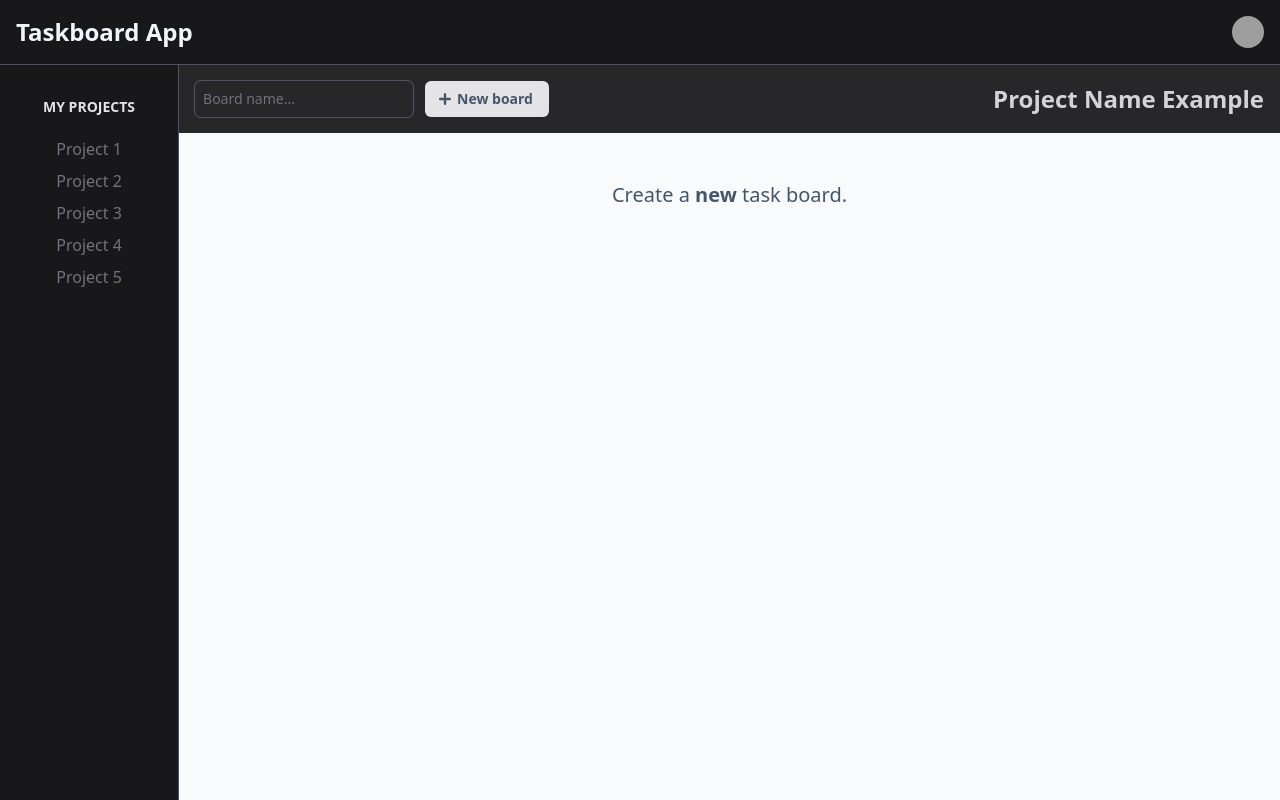
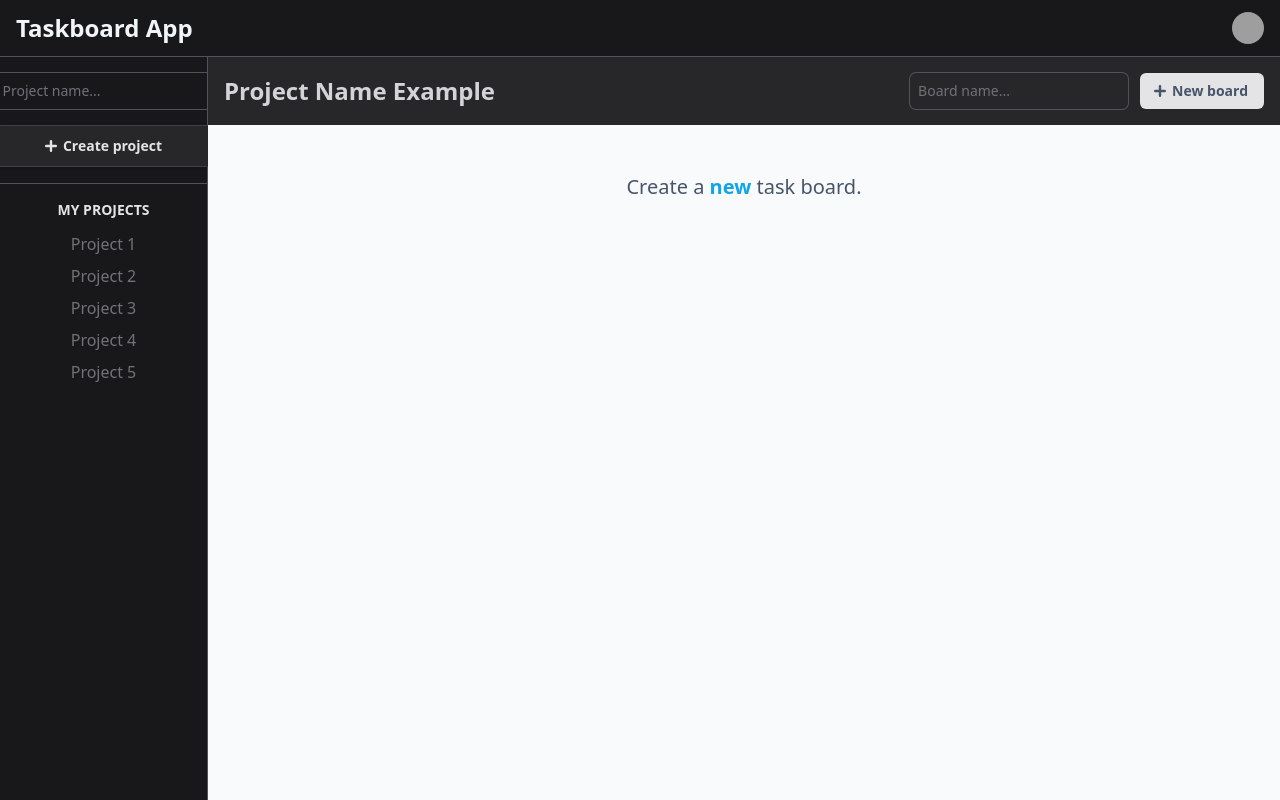
Before and after one commit to valentepablo/taskboard-app, a React (Create React App) app: page / in a window 1280 px wide. Built offline with nearby package versions, Linux system fonts and the light colour scheme; grey boxes are pictures that could not be loaded.

Commit message:
ui changes sidebar / project panel

```diff
--- a/src/components/Board.jsx
+++ b/src/components/Board.jsx
@@ -1,4 +1,4 @@
-import React, { useState, useContext } from 'react';
+import React, { useState, useContext, useEffect } from 'react';
 import Task from './Task';
 import { BoardContext } from '../context/BoardContext';
 
@@ -8,14 +8,17 @@ const Board = ({ board }) => {
   const [taskList, setTaskList] = useState([]);
   const [newTask, setNewTask] = useState('');
 
+  useEffect(() => {
+    board.tasks = [...taskList];
+  }, [taskList]);
+
   const handleAddTask = () => {
     let lastTaskId = taskList.length > 0 ? taskList[taskList.length - 1].id : 0;
     const newObjTask = {
       id: lastTaskId + 1,
-      name: newTask ? newTask : 'Nueva tarea',
+      name: newTask ? newTask : 'New task',
       completed: false,
     };
-
     setTaskList([...taskList, newObjTask]);
     setNewTask('');
   };
--- a/src/components/BoardsContainer.jsx
+++ b/src/components/BoardsContainer.jsx
@@ -16,7 +16,7 @@ const BoardsContainer = () => {
         })
       ) : (
         <p className='mx-auto text-xl text-slate-600'>
-          Create a <strong>new</strong> task board.
+          Create a <strong className='text-sky-500'>new</strong> task board.
         </p>
       )}
     </div>
--- a/src/components/Navbar.jsx
+++ b/src/components/Navbar.jsx
@@ -2,7 +2,7 @@ import React from 'react';
 
 const Navbar = () => {
   return (
-    <nav className='flex items-center justify-between px-4 py-4 border-b border-b-zinc-600 bg-zinc-900 text-slate-100'>
+    <nav className='flex items-center justify-between px-4 py-3 border-b border-b-zinc-600 bg-zinc-900 text-slate-100'>
       <h1 className='text-2xl font-bold'>Taskboard App</h1>
       <div className='relative w-8 h-8 cursor-pointer'>
         <div>
--- a/src/components/ProjectPanelContainer.jsx
+++ b/src/components/ProjectPanelContainer.jsx
@@ -6,6 +6,9 @@ const ProjectPanelContainer = () => {
     useContext(BoardContext);
   return (
     <div className='flex items-center justify-between gap-5 p-4 bg-zinc-800'>
+      <div className='text-2xl font-semibold text-zinc-300'>
+        Project Name Example
+      </div>
       <div className='flex items-center gap-3'>
         <input
           value={boardName}
@@ -36,9 +39,6 @@ const ProjectPanelContainer = () => {
           New board
         </button>
       </div>
-      <div className='text-2xl font-semibold text-zinc-300'>
-        Project Name Example
-      </div>
     </div>
   );
 };
--- a/src/components/Sidebar.jsx
+++ b/src/components/Sidebar.jsx
@@ -2,23 +2,46 @@ import React from 'react';
 
 const Sidebar = () => {
   return (
-    <div className='flex flex-col items-center py-8 border-r w-52 border-r-zinc-600 bg-zinc-900 text-zinc-200'>
-      <div className='flex flex-col items-center w-full gap-4 projects-container '>
-        <h2 className='text-sm font-semibold uppercase'>My projects</h2>
+    <div className='flex flex-col items-center border-r w-52 border-r-zinc-600 bg-zinc-900 text-zinc-200'>
+      <div className='flex flex-col items-center gap-4 p-4 border-b border-b-zinc-600'>
+        <input
+          type='text'
+          placeholder='Project name...'
+          className='px-2 py-2 text-sm font-normal rounded-md outline-none grow bg-inherit text-zinc-400 ring-1 ring-zinc-600 placeholder:text-zinc-500 focus:ring-sky-400'
+        />
+        <button className='flex w-full items-center justify-center rounded-md border border-zinc-700 bg-zinc-800 px-1.5 py-2 pr-3 text-sm font-semibold shadow hover:text-sky-400'>
+          <span>
+            <svg
+              className='w-6 h-6'
+              fill='currentColor'
+              viewBox='0 0 20 20'
+              xmlns='http://www.w3.org/2000/svg'>
+              <path
+                fillRule='evenodd'
+                d='M10 5a1 1 0 011 1v3h3a1 1 0 110 2h-3v3a1 1 0 11-2 0v-3H6a1 1 0 110-2h3V6a1 1 0 011-1z'
+                clipRule='evenodd'
+              />
+            </svg>
+          </span>
+          Create project
+        </button>
+      </div>
+      <div className='flex flex-col items-center w-full gap-2 py-4'>
+        <h2 className='px-4 text-sm font-semibold uppercase'>My projects</h2>
         <ul className='flex flex-col items-center w-full font-medium text-center '>
-          <li className='w-full py-1 cursor-pointer text-zinc-500 hover:bg-zinc-800 hover:text-sky-400'>
+          <li className='w-full px-4 py-1 cursor-pointer text-zinc-500 hover:bg-zinc-800 hover:text-sky-400'>
             Project 1
           </li>
-          <li className='w-full py-1 cursor-pointer text-zinc-500 hover:bg-zinc-800 hover:text-sky-400'>
+          <li className='w-full px-4 py-1 cursor-pointer text-zinc-500 hover:bg-zinc-800 hover:text-sky-400'>
             Project 2
           </li>
-          <li className='w-full py-1 cursor-pointer text-zinc-500 hover:bg-zinc-800 hover:text-sky-400'>
+          <li className='w-full px-4 py-1 cursor-pointer text-zinc-500 hover:bg-zinc-800 hover:text-sky-400'>
             Project 3
           </li>
-          <li className='w-full py-1 cursor-pointer text-zinc-500 hover:bg-zinc-800 hover:text-sky-400'>
+          <li className='w-full px-4 py-1 cursor-pointer text-zinc-500 hover:bg-zinc-800 hover:text-sky-400'>
             Project 4
           </li>
-          <li className='w-full py-1 cursor-pointer text-zinc-500 hover:bg-zinc-800 hover:text-sky-400'>
+          <li className='w-full px-4 py-1 cursor-pointer text-zinc-500 hover:bg-zinc-800 hover:text-sky-400'>
             Project 5
           </li>
         </ul>
--- a/src/context/BoardContext.jsx
+++ b/src/context/BoardContext.jsx
@@ -12,28 +12,24 @@ export const BoardProvider = ({ children }) => {
   const handleNewBoard = () => {
     const newBoard = {
       id: Math.floor(Math.random() * 10000),
-      name: boardName ? boardName : 'Nueva lista',
+      name: boardName ? boardName : 'New list',
       tasks: [],
     };
     setBoards([...boards, newBoard]);
     setBoardName('');
-    console.log(boards);
   };
 
   const deleteBoard = (id) => {
     setBoards(boards.filter((board) => board.id !== id));
   };
 
-  return (
-    <BoardContext.Provider
-      value={{
-        boards,
-        boardName,
-        handleSetBoardName,
-        handleNewBoard,
-        deleteBoard,
-      }}>
-      {children}
-    </BoardContext.Provider>
-  );
+  const data = {
+    boards,
+    boardName,
+    handleSetBoardName,
+    handleNewBoard,
+    deleteBoard,
+  };
+
+  return <BoardContext.Provider value={data}>{children}</BoardContext.Provider>;
 };
```
